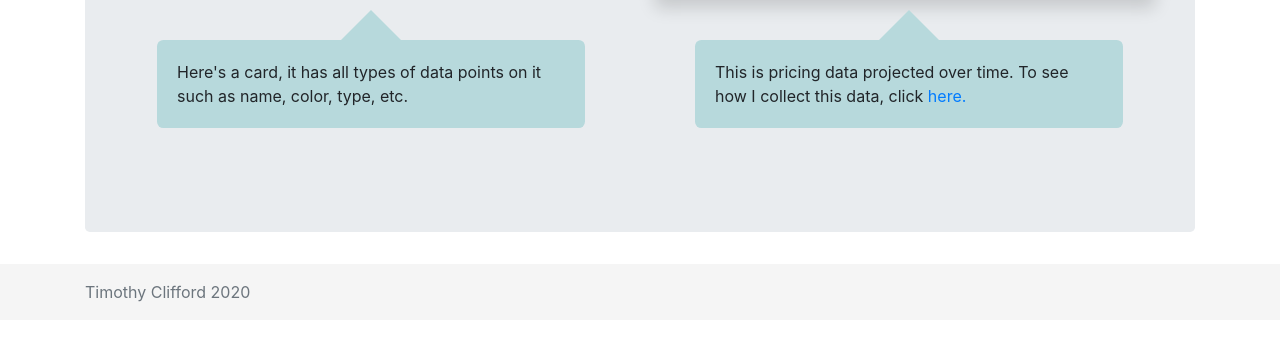
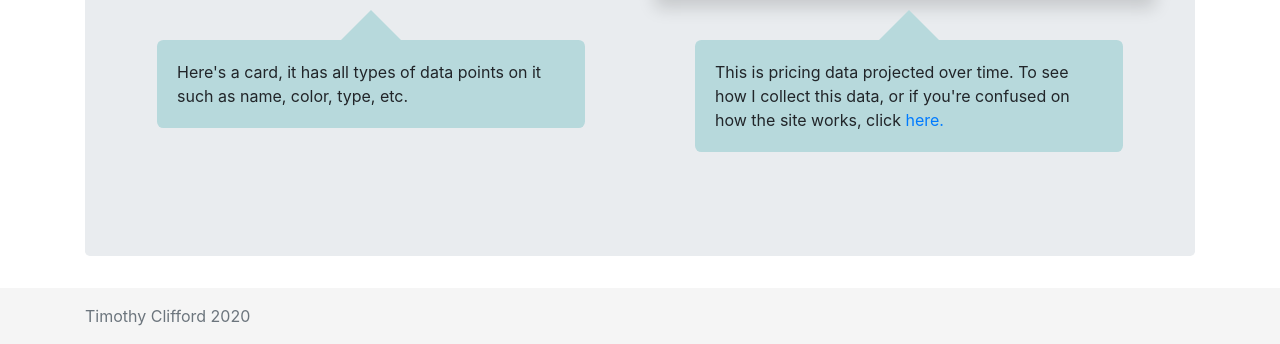
Before and after one commit to ticlifford/mimicvat, a Flask app: page / in a window 1280 px wide. Shown: the part 1228-1572 px from the top of the page. Before the commit the page ends 1530 px from the top, so only its background shows below. Run offline with Flask 2, Linux system fonts and the light colour scheme; data that the repository does not hold is empty; some libraries are stand-ins or nearby versions.

Commit message:
front page edits

```diff
--- a/templates/frontPage.html
+++ b/templates/frontPage.html
@@ -45,7 +45,7 @@ in value, as well as sell if the price is dropping.</p> <p>The languages I used
             <div class="speech-bubble">Here's a card, it has all types of data points on it such as name, color, type, etc.</div>
         </div>
         <div class="col-md">
-            <div class="speech-bubble">This is pricing data projected over time. To see how I collect this data, click <a href="/sets">here.</a></div>
+            <div class="speech-bubble">This is pricing data projected over time. To see how I collect this data, or if you're confused on how the site works, click <a href="/sets">here.</a></div>
         </div>
     </div>
 
```
